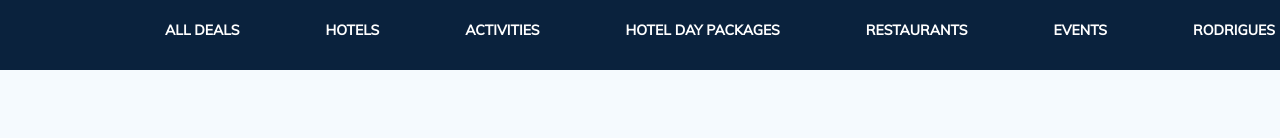
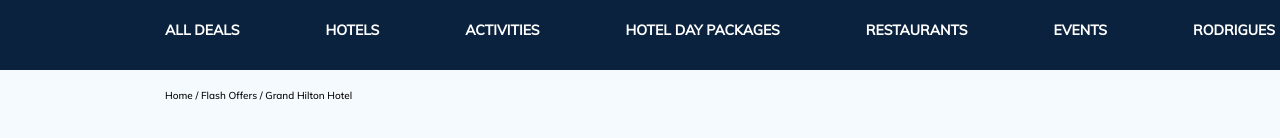
Before and after one commit to AngyDev/hotel-booking-landing-page, a plain HTML site: page index.html in a window 1280 px wide. Shown: the part 190-328 px from the top of the page. Drawn offline with Linux system fonts and the light colour scheme.

Commit message:
[add] html and css bread-crumb

```diff
--- a/index.html
+++ b/index.html
@@ -40,6 +40,7 @@
                 </div>
             </div>
         </div>
+
         <nav>
             <ul class="navbar-container">
                 <li>All Deals</li>
@@ -52,6 +53,11 @@
             </ul>
         </nav>
     </header>
+    <main>
+        <div class="bread-crumb">
+            <span>Home / Flash Offers / Grand Hilton Hotel </span>
+        </div>
+    </main>
 </body>
 
 </html>
--- a/style.css
+++ b/style.css
@@ -157,3 +157,15 @@ nav {
     text-transform: uppercase;
     list-style-type: none;
 }
+
+
+/****************** BREAD-CRUMB ******************/
+
+.bread-crumb {
+    height: 50px;
+    margin: 0 165px 0 165px;
+    display: flex;
+    align-items: center;
+    font-size: 10px;
+    line-height: 13px;
+}
```
